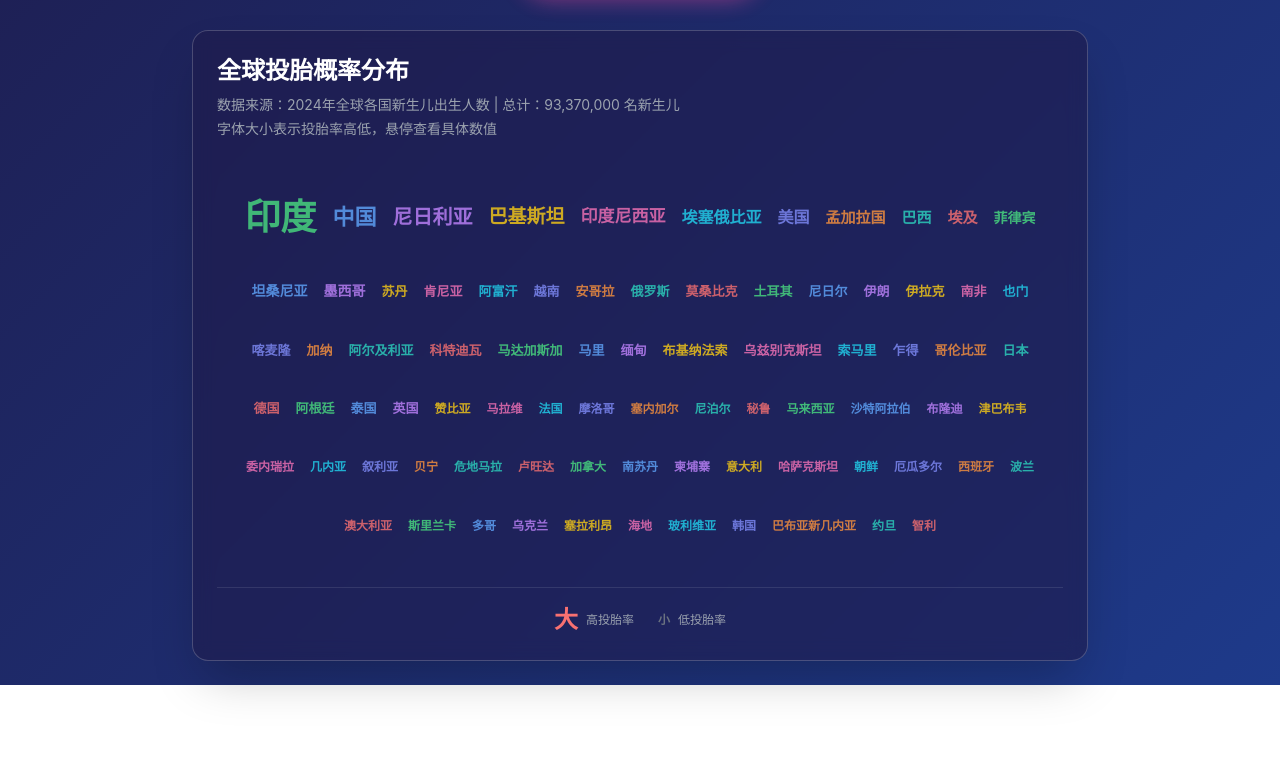
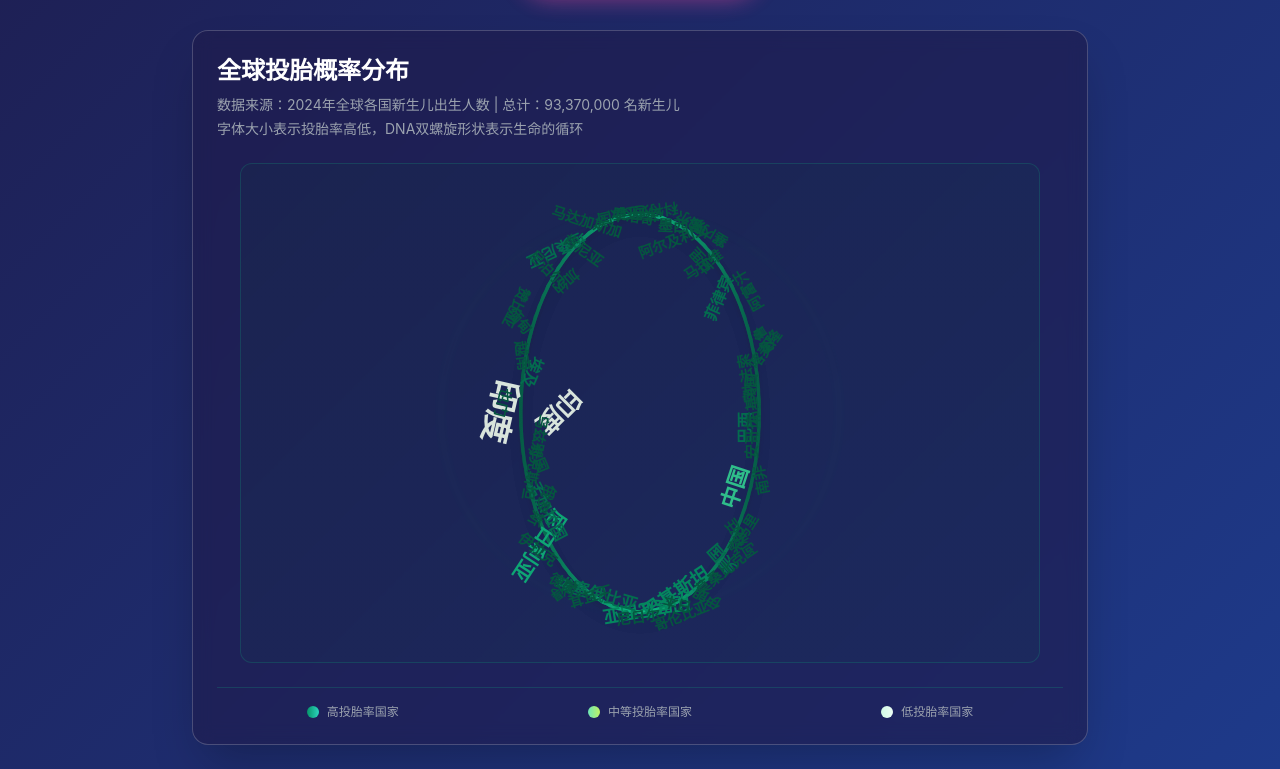
Before and after one commit to renewboy/reincarnation-simulator, a React (Vite) app: page / in a window 1280 px wide. Shown: the part 408-1177 px from the top of the page. Before the commit the page ends 1093 px from the top, so only its background shows below. Built offline with nearby package versions, Linux system fonts and the light colour scheme.

Commit message:
Sync with matrix message 333813352853627

```diff
--- a/src/components/CountryWordCloud.tsx
+++ b/src/components/CountryWordCloud.tsx
@@ -1,4 +1,4 @@
-import { useState } from 'react';
+import { useState, useMemo } from 'react';
 import type { GameConfig } from '../types/game';
 import { getCountryNameCN } from '../utils/countryNames';
 
@@ -6,48 +6,167 @@ interface CountryWordCloudProps {
   config: GameConfig;
 }
 
+interface WordPosition {
+  text: string;
+  x: number;
+  y: number;
+  fontSize: number;
+  color: string;
+  probability: number;
+  name: string;
+  rotation: number;
+}
+
 export default function CountryWordCloud({ config }: CountryWordCloudProps) {
   const [hoveredCountry, setHoveredCountry] = useState<string | null>(null);
 
   // 获取所有国家并按投胎率排序
-  const countries = Object.entries(config.countries)
+  const countries = useMemo(() => {
+    return Object.entries(config.countries)
       .map(([name, data]) => ({
         name,
         probability: data.probability_percentage,
         rank: data.rank,
       }))
       .sort((a, b) => b.probability - a.probability);
+  }, [config.countries]);
 
-  // 计算字体大小（根据投胎率）
+  // 生成DNA双螺旋形状中的文字位置
+  const wordPositions = useMemo((): WordPosition[] => {
+    const width = 800;
+    const height = 500;
+    const centerX = width / 2;
+    const centerY = height / 2;
+    const spiralRadius = 120;
+    const spiralHeight = 400;
+    const turns = 3;
+
+    // 计算字体大小范围（根据投胎率）
     const getFontSize = (probability: number): number => {
       const maxProb = countries[0].probability;
       const minProb = countries[countries.length - 1].probability;
       const range = maxProb - minProb;
 
-    // 字体大小范围：12px - 36px
-    const minSize = 12;
-    const maxSize = 36;
+      const minSize = 14;
+      const maxSize = 32;
 
       const normalized = (probability - minProb) / range;
-    return Math.round(minSize + normalized * (maxSize - minSize));
+      return minSize + normalized * (maxSize - minSize);
     };
 
-  // 获取颜色（根据排名）
-  const getColor = (rank: number): string => {
+    // 绿色系配色方案
+    const getGreenColor = (rank: number, probability: number): string => {
       const colors = [
-      'text-red-400',
-      'text-green-400',
-      'text-blue-400',
-      'text-purple-400',
-      'text-yellow-400',
-      'text-pink-400',
-      'text-cyan-400',
-      'text-indigo-400',
-      'text-orange-400',
-      'text-teal-400',
+        '#065f46', // 深绿 - 最高概率
+        '#047857', // 翡翠绿
+        '#059669', // 祖母绿
+        '#10b981', // 翠绿
+        '#34d399', // 浅绿
+        '#6ee7b7', // 薄荷绿
+        '#a7f3d0', // 极浅绿
+        '#d1fae5', // 淡绿
+        '#ecfdf5', // 几乎白色
+        '#f0fdf4'  // 纯白背景
       ];
-    return colors[rank % colors.length] || 'text-gray-400';
+
+      // 根据概率选择颜色，概率越高颜色越深
+      const intensityIndex = Math.floor((probability / countries[0].probability) * colors.length);
+      return colors[Math.min(intensityIndex, colors.length - 1)];
     };
+
+    const positions: WordPosition[] = [];
+    const topCountries = countries.slice(0, 50); // 只显示前50个国家，避免过于拥挤
+
+    topCountries.forEach((country, index) => {
+      // 计算在螺旋上的位置
+      const t = (index / topCountries.length) * turns * Math.PI * 2;
+      const y = centerY + (spiralHeight / 2) * Math.sin(t);
+
+      // 双螺旋：左右两个螺旋
+      const isLeftStrand = index % 2 === 0;
+      const xOffset = isLeftStrand ? -spiralRadius : spiralRadius;
+      const x = centerX + xOffset * Math.cos(t) + (Math.random() - 0.5) * 40; // 添加随机偏移避免重叠
+
+      // 计算旋转角度（沿螺旋切线）
+      const rotation = isLeftStrand ? t * 180 / Math.PI + 90 : t * 180 / Math.PI - 90;
+
+      // 为大型文字添加额外的支撑位置
+      const fontSize = getFontSize(country.probability);
+      if (fontSize > 24) {
+        // 为大字体在螺旋内部添加第二个位置
+        const innerOffset = isLeftStrand ? -spiralRadius * 0.6 : spiralRadius * 0.6;
+        const innerX = centerX + innerOffset * Math.cos(t) + (Math.random() - 0.5) * 20;
+
+        positions.push({
+          text: getCountryNameCN(country.name),
+          x: innerX,
+          y: y + (Math.random() - 0.5) * 30,
+          fontSize: fontSize * 0.8, // 稍小一些
+          color: getGreenColor(country.rank, country.probability),
+          probability: country.probability,
+          name: country.name,
+          rotation: rotation + (isLeftStrand ? 45 : -45),
+        });
+      }
+
+      positions.push({
+        text: getCountryNameCN(country.name),
+        x,
+        y: y + (Math.random() - 0.5) * 20,
+        fontSize,
+        color: getGreenColor(country.rank, country.probability),
+        probability: country.probability,
+        name: country.name,
+        rotation: rotation + (Math.random() - 0.5) * 30, // 添加一些随机旋转
+      });
+    });
+
+    return positions;
+  }, [countries]);
+
+  // 生成DNA螺旋路径
+  const dnaPaths = useMemo(() => {
+    const width = 800;
+    const height = 500;
+    const centerX = width / 2;
+    const centerY = height / 2;
+    const spiralRadius = 120;
+    const spiralHeight = 400;
+    const turns = 3;
+    const points = 100;
+
+    let leftPath = '';
+    let rightPath = '';
+
+    for (let i = 0; i <= points; i++) {
+      const t = (i / points) * turns * Math.PI * 2;
+      const y = centerY + (spiralHeight / 2) * Math.sin(t);
+
+      const leftX = centerX - spiralRadius * Math.cos(t);
+      const rightX = centerX + spiralRadius * Math.cos(t);
+
+      if (i === 0) {
+        leftPath = `M ${leftX} ${y}`;
+        rightPath = `M ${rightX} ${y}`;
+      } else {
+        leftPath += ` L ${leftX} ${y}`;
+        rightPath += ` L ${rightX} ${y}`;
+      }
+    }
+
+    // 生成连接线
+    const connections = [];
+    for (let i = 0; i <= points; i += 8) {
+      const t = (i / points) * turns * Math.PI * 2;
+      const y = centerY + (spiralHeight / 2) * Math.sin(t);
+      const leftX = centerX - spiralRadius * Math.cos(t);
+      const rightX = centerX + spiralRadius * Math.cos(t);
+
+      connections.push(`M ${leftX} ${y} L ${rightX} ${y}`);
+    }
+
+    return { leftPath, rightPath, connections };
+  }, []);
 
   return (
     <div className="backdrop-blur-glass bg-glass-bg border border-glass-border rounded-2xl p-6 shadow-2xl">
@@ -59,62 +178,133 @@ export default function CountryWordCloud({ config }: CountryWordCloudProps) {
           数据来源：2024年全球各国新生儿出生人数 | 总计：93,370,000 名新生儿
         </p>
         <p className="text-gray-400 text-sm mt-1">
-          字体大小表示投胎率高低，悬停查看具体数值
+          字体大小表示投胎率高低，DNA双螺旋形状表示生命的循环
         </p>
       </div>
 
-      {/* 云词图容器 */}
-      <div className="relative min-h-[400px] flex flex-wrap items-center justify-center gap-x-4 gap-y-3 p-4">
-        {countries.map(({ name, probability, rank }) => {
-          const fontSize = getFontSize(probability);
+      {/* DNA词云图容器 */}
+      <div className="relative flex justify-center">
+        <svg
+          width="800"
+          height="500"
+          viewBox="0 0 800 500"
+          className="bg-gradient-to-b from-emerald-900/10 to-teal-900/10 rounded-xl border border-emerald-500/20"
+        >
+          {/* DNA螺旋骨架 */}
+          <defs>
+            <linearGradient id="spineGradient" x1="0%" y1="0%" x2="100%" y2="0%">
+              <stop offset="0%" stopColor="#065f46" stopOpacity="0.8"/>
+              <stop offset="50%" stopColor="#10b981" stopOpacity="0.9"/>
+              <stop offset="100%" stopColor="#065f46" stopOpacity="0.8"/>
+            </linearGradient>
+            <linearGradient id="connectionGradient" x1="0%" y1="0%" x2="100%" y2="0%">
+              <stop offset="0%" stopColor="#10b981" stopOpacity="0.6"/>
+              <stop offset="50%" stopColor="#34d399" stopOpacity="0.8"/>
+              <stop offset="100%" stopColor="#10b981" stopOpacity="0.6"/>
+            </linearGradient>
+          </defs>
+
+          {/* 左侧螺旋 */}
+          <path
+            d={dnaPaths.leftPath}
+            stroke="url(#spineGradient)"
+            strokeWidth="3"
+            fill="none"
+            className="drop-shadow-lg"
+          />
+
+          {/* 右侧螺旋 */}
+          <path
+            d={dnaPaths.rightPath}
+            stroke="url(#spineGradient)"
+            strokeWidth="3"
+            fill="none"
+            className="drop-shadow-lg"
+          />
+
+          {/* 连接线 */}
+          {dnaPaths.connections.map((connection, index) => (
+            <path
+              key={index}
+              d={connection}
+              stroke="url(#connectionGradient)"
+              strokeWidth="1"
+              opacity="0.7"
+              className="drop-shadow-sm"
+            />
+          ))}
+
+          {/* 国家名称文字 */}
+          {wordPositions.map(({ text, x, y, fontSize, color, probability, name, rotation }, index) => {
             const isHovered = hoveredCountry === name;
 
             return (
-            <div
-              key={name}
-              className="relative inline-block"
+              <g key={index} className="cursor-pointer">
+                <text
+                  x={x}
+                  y={y}
+                  fontSize={fontSize}
+                  fill={isHovered ? '#ffffff' : color}
+                  fontWeight="bold"
+                  textAnchor="middle"
+                  dominantBaseline="central"
+                  transform={`rotate(${rotation} ${x} ${y})`}
+                  className={`transition-all duration-300 ${
+                    isHovered ? 'drop-shadow-xl brightness-125' : 'drop-shadow-md'
+                  }`}
+                  style={{
+                    fontFamily: 'ui-sans-serif, system-ui, sans-serif',
+                    filter: isHovered ? 'brightness(1.2) contrast(1.1)' : 'brightness(0.9)',
+                  }}
                   onMouseEnter={() => setHoveredCountry(name)}
                   onMouseLeave={() => setHoveredCountry(null)}
                 >
-              <span
-                className={`
-                  ${getColor(rank)}
-                  font-bold
-                  cursor-pointer
-                  transition-all
-                  duration-300
-                  hover:scale-110
-                  ${isHovered ? 'opacity-100 text-white' : 'opacity-80'}
-                `}
-                style={{ fontSize: `${fontSize}px` }}
-              >
-                {getCountryNameCN(name)}
-              </span>
+                  {text}
+                </text>
+              </g>
+            );
+          })}
+
+          {/* 发光效果 */}
+          <circle
+            cx="400"
+            cy="250"
+            r="200"
+            fill="none"
+            stroke="#10b981"
+            strokeWidth="0.5"
+            opacity="0.3"
+            className="blur-sm"
+          />
+        </svg>
 
         {/* 悬停提示 */}
-              {isHovered && (
-                <div className="absolute z-50 left-1/2 -translate-x-1/2 -top-12 px-3 py-2 bg-black/90 border border-white/20 rounded-lg shadow-xl whitespace-nowrap animate-fade-in">
-                  <div className="text-white text-sm font-medium">
-                    {probability.toFixed(3)}%
+        {hoveredCountry && (
+          <div className="absolute z-50 top-4 right-4 px-4 py-3 bg-black/90 border border-emerald-500/30 rounded-xl shadow-2xl backdrop-blur-sm">
+            <div className="text-emerald-400 text-sm font-bold">
+              {hoveredCountry}
             </div>
-                  <div className="absolute left-1/2 -translate-x-1/2 top-full w-0 h-0 border-l-4 border-r-4 border-t-4 border-transparent border-t-black/90"></div>
+            <div className="text-white text-xs mt-1">
+              投胎概率：{countries.find(c => getCountryNameCN(c.name) === hoveredCountry)?.probability.toFixed(3)}%
+            </div>
           </div>
         )}
       </div>
-          );
-        })}
+
+      {/* 统计信息 */}
+      <div className="mt-6 pt-4 border-t border-emerald-500/20">
+        <div className="grid grid-cols-1 md:grid-cols-3 gap-4 text-xs text-gray-400">
+          <div className="flex items-center justify-center gap-2">
+            <div className="w-3 h-3 rounded-full bg-gradient-to-r from-emerald-600 to-teal-400"></div>
+            <span>高投胎率国家</span>
           </div>
-
-      {/* 图例说明 */}
-      <div className="mt-6 pt-4 border-t border-white/10">
-        <div className="flex items-center justify-center gap-6 text-xs text-gray-400">
-          <div className="flex items-center gap-2">
-            <span className="text-2xl font-bold text-red-400">大</span>
-            <span>高投胎率</span>
+          <div className="flex items-center justify-center gap-2">
+            <div className="w-3 h-3 rounded-full bg-gradient-to-r from-emerald-300 to-lime-300"></div>
+            <span>中等投胎率国家</span>
           </div>
-          <div className="flex items-center gap-2">
-            <span className="text-xs font-bold text-gray-500">小</span>
-            <span>低投胎率</span>
+          <div className="flex items-center justify-center gap-2">
+            <div className="w-3 h-3 rounded-full bg-gradient-to-r from-emerald-100 to-emerald-50"></div>
+            <span>低投胎率国家</span>
           </div>
         </div>
       </div>
```
Lines whose indentation alone changed are shown as unchanged.
